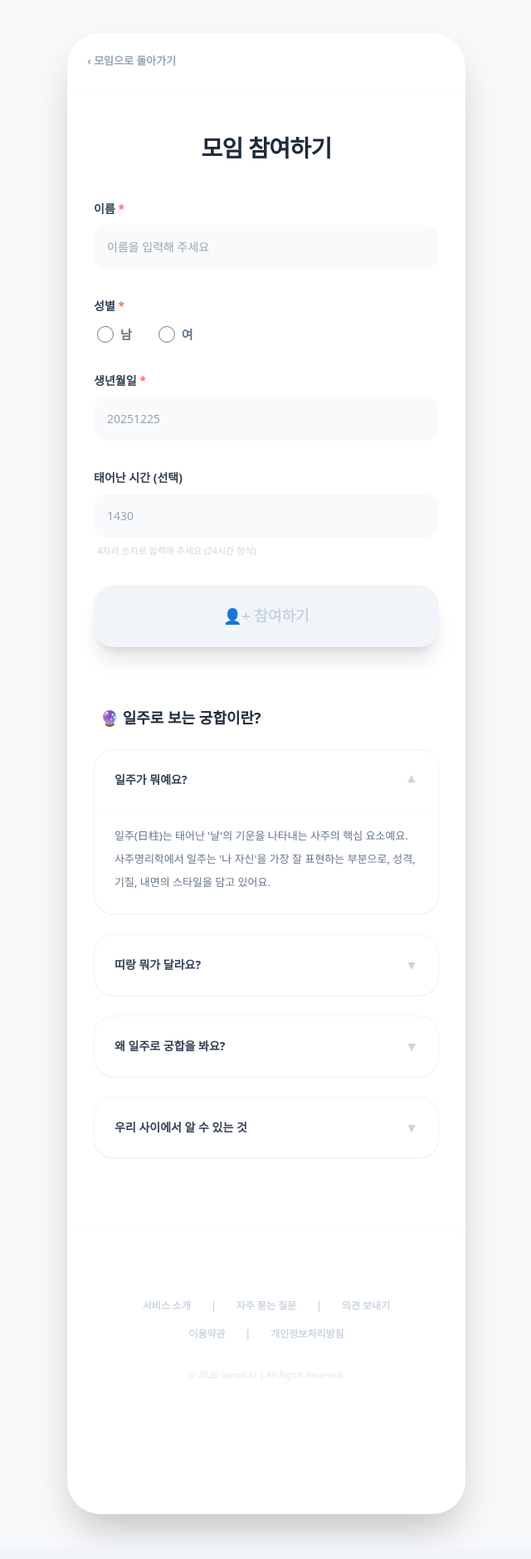
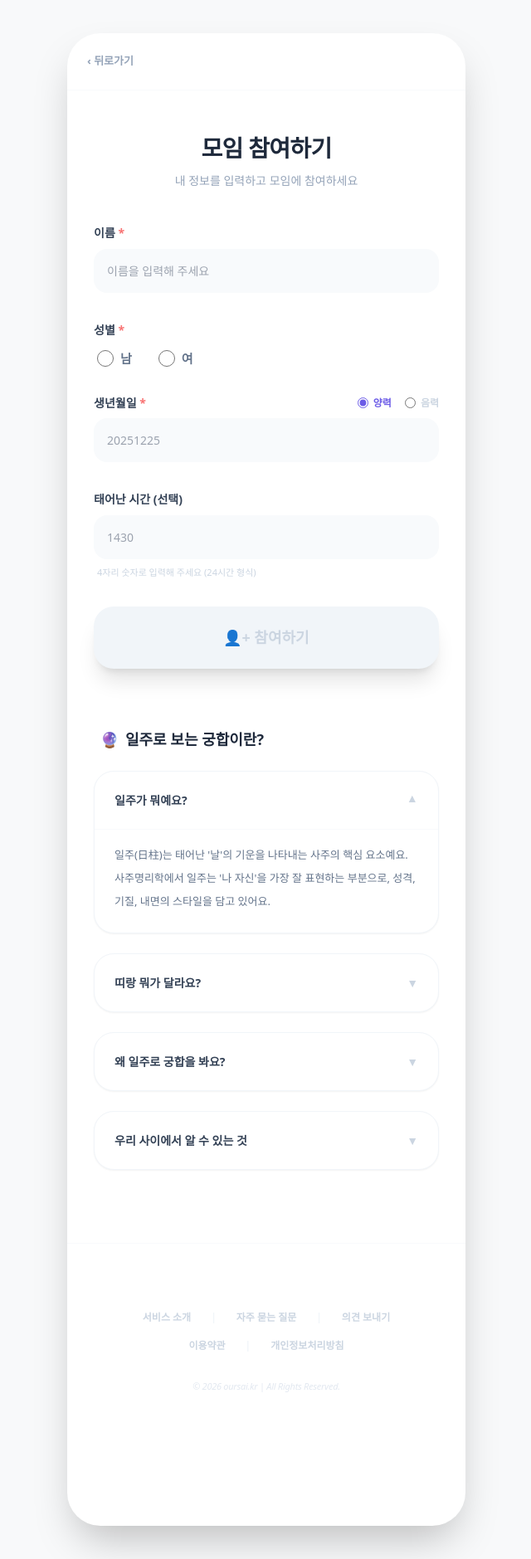
Before and after one commit to PLANB-John/oursai-web, a Next.js app: page /join in a window 1280 px wide. Shown: the whole page at 83% size, without its empty margins (319-959 px from the left). Built offline with nearby package versions, Linux system fonts and the light colour scheme.

Commit message:
Update join.js

```diff
--- a/pages/join.js
+++ b/pages/join.js
@@ -1,104 +1,206 @@
-import React, { useState } from 'react';
+import React, { useState, useEffect } from 'react';
 import Head from 'next/head';
 import { motion, AnimatePresence } from 'framer-motion';
 import { useRouter } from 'next/router';
 
 export default function JoinGroup() {
   const router = useRouter();
+  const { id } = router.query; // 주소창에서 방 ID (?id=lxddOVWl) 추출 [cite: 2026-02-17]
+
   const [openAccordion, setOpenAccordion] = useState(0);
-  const [formData, setFormData] = useState({ userName: '', gender: '', calendar: '양력', birthDate: '', birthTime: '' });
+  const [formData, setFormData] = useState({
+    userName: '',
+    gender: '',
+    calendar: '양력',
+    birthDate: '',
+    birthTime: ''
+  });
 
-  const isIljuValid = formData.userName.trim().length > 0 && formData.gender !== '' && formData.birthDate.length === 8;
+  // 필수값 입력 확인 (이름, 성별, 생년월일 8자) [cite: 2026-02-17]
+  const isIljuValid = formData.userName.trim().length > 0 &&
+                      formData.gender !== '' &&
+                      formData.birthDate.length === 8;
 
+  // 참여하기 로직 [cite: 2026-02-17]
   const handleJoin = () => {
+    if (!id) {
+      alert("잘못된 접근입니다. 모임 링크를 다시 확인해주세요.");
+      return;
+    }
+
     if (isIljuValid) {
-      const existingMembers = JSON.parse(localStorage.getItem('groupMembers') || '[]');
+      // 1. 해당 ID의 기존 방 데이터 불러오기 [cite: 2026-02-17]
+      const savedData = localStorage.getItem(`room_${id}`);
+      if (!savedData) {
+        alert("존재하지 않는 모임입니다.");
+        router.push('/');
+        return;
+      }
+
+      const roomData = JSON.parse(savedData);
+
+      // 2. 새 멤버 객체 생성 [cite: 2026-02-17]
       const newMember = {
         id: Date.now(),
         name: formData.userName,
         emoji: formData.gender === '남' ? '👦' : '👧',
-        ilju: '병인',
-        element: '화(火)',
-        desc: '새롭게 참여한 멤버입니다! 기존 멤버들과의 케미를 확인해보세요.',
-        color: '#6c5ce7'
+        birthDate: formData.birthDate,
+        isLeader: false
       };
-      localStorage.setItem('groupMembers', JSON.stringify([...existingMembers, newMember]));
-      router.push('/group');
+
+      // 3. 멤버 리스트에 추가 후 저장소 업데이트 [cite: 2026-02-17]
+      roomData.members.push(newMember);
+      localStorage.setItem(`room_${id}`, JSON.stringify(roomData));
+
+      // 4. 해당 모임의 결과 페이지로 이동
+      router.push(`/g/${id}`);
     }
   };
 
   return (
     <div className="min-h-screen bg-[#f8f9fa] flex justify-center items-start sm:py-10 font-sans text-slate-800">
-      <Head><title>모임 참여하기 | 우리 사이</title></Head>
+      <Head>
+        <title>모임 참여하기 | 우리 사이 (oursai.kr)</title>
+      </Head>
+
       <div className="w-full max-w-[480px] min-h-screen bg-white shadow-2xl flex flex-col relative overflow-hidden sm:rounded-[40px] pb-20">
+
+        {/* 상단 네비게이션 */}
         <div className="px-6 py-6 border-b border-slate-50 flex items-center">
-          <button onClick={() => router.back()} className="text-[13px] text-slate-400 font-bold flex items-center gap-1">‹ 모임으로 돌아가기</button>
+          <button onClick={() => router.back()} className="text-[13px] text-slate-400 font-bold flex items-center gap-1">
+            ‹ 뒤로가기
+          </button>
         </div>
 
         <main className="px-6 py-12 space-y-10">
-          <h1 className="text-[28px] font-black text-slate-800 tracking-tight text-center">모임 참여하기</h1>
+          <div className="text-center space-y-2">
+            <h1 className="text-[28px] font-black text-slate-800 tracking-tight">모임 참여하기</h1>
+            <p className="text-[14px] text-slate-400 font-medium">내 정보를 입력하고 모임에 참여하세요</p>
+          </div>
+
           <section className="space-y-8 px-2">
+            {/* 이름 입력 */}
             <div className="space-y-2">
               <label className="text-[14px] font-black text-slate-700">이름 <span className="text-red-400">*</span></label>
-              <input type="text" placeholder="이름을 입력해 주세요" className="w-full p-4 bg-slate-50 rounded-2xl text-[14px] focus:outline-none focus:ring-2 focus:ring-purple-100" onChange={(e) => setFormData({...formData, userName: e.target.value})} />
+              <input
+                type="text"
+                placeholder="이름을 입력해 주세요"
+                maxLength={5}
+                className="w-full p-4 bg-slate-50 rounded-2xl text-[14px] focus:outline-none focus:ring-2 focus:ring-purple-100"
+                onChange={(e) => setFormData({...formData, userName: e.target.value})}
+              />
             </div>
 
+            {/* 성별 선택 */}
             <div className="space-y-3">
               <label className="text-[14px] font-black text-slate-700">성별 <span className="text-red-400">*</span></label>
               <div className="flex gap-8 ml-1">
                 {['남', '여'].map((g) => (
                   <label key={g} className="flex items-center gap-2 cursor-pointer group">
-                    <input type="radio" name="gender" onChange={() => setFormData({...formData, gender: g})} className="w-5 h-5 accent-[#6c5ce7]" />
-                    <span className="text-[15px] font-bold text-slate-500">{g}</span>
+                    <input
+                      type="radio"
+                      name="gender"
+                      onChange={() => setFormData({...formData, gender: g})}
+                      className="w-5 h-5 accent-[#6c5ce7]"
+                    />
+                    <span className="text-[15px] font-bold text-slate-500 group-hover:text-purple-400">{g}</span>
                   </label>
                 ))}
               </div>
             </div>
 
+            {/* 생년월일 + 양력/음력 */}
             <div className="space-y-2">
-              <label className="text-[14px] font-black text-slate-700">생년월일 <span className="text-red-400">*</span></label>
-              <input type="text" placeholder="20251225" maxLength={8} className="w-full p-4 bg-slate-50 rounded-2xl text-[14px] focus:outline-none focus:ring-2 focus:ring-purple-100" onChange={(e) => setFormData({...formData, birthDate: e.target.value})} />
+              <div className="flex justify-between items-center">
+                <label className="text-[14px] font-black text-slate-700">생년월일 <span className="text-red-400">*</span></label>
+                <div className="flex gap-4 text-[12px] font-bold">
+                  {['양력', '음력'].map((type) => (
+                    <label key={type} className={`flex items-center gap-1.5 cursor-pointer transition-colors ${formData.calendar === type ? 'text-[#6c5ce7]' : 'text-slate-300'}`}>
+                      <input
+                        type="radio"
+                        name="calendar"
+                        checked={formData.calendar === type}
+                        onChange={() => setFormData({...formData, calendar: type})}
+                        className="accent-[#6c5ce7]"
+                      />
+                      {type}
+                    </label>
+                  ))}
+                </div>
+              </div>
+              <input
+                type="text"
+                placeholder="20251225"
+                maxLength={8}
+                className="w-full p-4 bg-slate-50 rounded-2xl text-[14px] focus:outline-none focus:ring-2 focus:ring-purple-100"
+                onChange={(e) => setFormData({...formData, birthDate: e.target.value})}
+              />
             </div>
 
-            {/* 태어난 시간 필드 추가 [cite: 2026-02-17] */}
+            {/* 태어난 시간 입력 (선택) [cite: 2026-02-17] */}
             <div className="space-y-2">
               <label className="text-[14px] font-black text-slate-700">태어난 시간 (선택)</label>
-              <input type="text" placeholder="1430" className="w-full p-4 bg-slate-50 rounded-2xl text-[14px] focus:outline-none" onChange={(e) => setFormData({...formData, birthTime: e.target.value})} />
+              <input
+                type="text"
+                placeholder="1430"
+                maxLength={4}
+                className="w-full p-4 bg-slate-50 rounded-2xl text-[14px] focus:outline-none focus:ring-2 focus:ring-purple-100"
+                onChange={(e) => setFormData({...formData, birthTime: e.target.value})}
+              />
               <p className="text-[11px] text-slate-300 font-medium ml-1">4자리 숫자로 입력해 주세요 (24시간 형식)</p>
             </div>
 
-            <button onClick={handleJoin} disabled={!isIljuValid} className={`w-full py-6 rounded-[24px] font-black text-[18px] transition-all shadow-xl ${isIljuValid ? 'bg-[#6c5ce7] text-white shadow-purple-100 active:scale-95' : 'bg-slate-100 text-slate-300 cursor-not-allowed'}`}>
+            <button
+              onClick={handleJoin}
+              disabled={!isIljuValid}
+              className={`w-full py-6 rounded-[24px] font-black text-[18px] transition-all shadow-xl ${isIljuValid ? 'bg-[#6c5ce7] text-white shadow-purple-100 active:scale-95' : 'bg-slate-100 text-slate-300 cursor-not-allowed'}`}
+            >
               👤+ 참여하기
             </button>
 
+            {/* --- 수정사항: 하단 상세 아코디언 가이드 (4단계) --- */}
             <div className="pt-10 space-y-6">
-              <h2 className="text-[18px] font-black text-slate-800 px-2">🔮 일주로 보는 궁합이란?</h2>
+              <h2 className="text-[18px] font-black text-slate-800 flex items-center gap-2 px-2">
+                <span className="text-[#6c5ce7]">🔮</span> 일주로 보는 궁합이란?
+              </h2>
               {[
                 { q: "일주가 뭐예요?", a: "일주(日柱)는 태어난 '날'의 기운을 나타내는 사주의 핵심 요소예요. 사주명리학에서 일주는 '나 자신'을 가장 잘 표현하는 부분으로, 성격, 기질, 내면의 스타일을 담고 있어요." },
                 { q: "띠랑 뭐가 달라요?", a: "띠는 태어난 해(년)를 기준으로 하지만, 일주는 태어난 날을 기준으로 합니다. 띠가 사회적인 겉모습이라면, 일주는 나 자신의 본질적인 기운과 속마음을 보기에 더 적합합니다." },
-                { q: "왜 일주로 궁합을 봐요?", a: "일주는 개인의 기질과 내면 에너지를 가장 정확하게 담고 있어, 서로 다른 두 사람이 만났을 때 생기는 화학 반응을 깊이 있게 분석할 수 있습니다." },
-                { q: "우리 사이에서 알 수 있는 것", a: "멤버 간의 1:1 케미 등급과 관계의 특징, 그리고 전체 모임의 조화도를 시각적인 네트워크 그래프로 확인할 수 있습니다. 전통적인 사주를 현대적인 네트워크로 만나보세요!" }
+                { q: "왜 일주로 궁합을 봐요?", a: "일주는 개인의 기질과 내면 에너지를 가장 정확하게 담고 있어, 서로 다른 두 사람이 만났을 때 생기는 화학 반응을 깊이 있게 분석할 수 있습니다. [cite: 2026-02-16]" },
+                { q: "우리 사이에서 알 수 있는 것", a: "멤버 간의 1:1 케미 등급과 관계의 특징, 그리고 전체 모임의 조화도를 시각적인 네트워크 그래프로 확인할 수 있습니다. 전통적인 사주를 현대적인 네트워크로 만나보세요! [cite: 2026-02-16]" }
               ].map((item, idx) => (
                 <div key={idx} className="bg-white rounded-3xl border border-slate-100 overflow-hidden shadow-sm">
-                  <button onClick={() => setOpenAccordion(openAccordion === idx ? null : idx)} className="w-full p-6 flex justify-between items-center text-left">
-                    <span className="text-[14px] font-bold text-slate-700">{item.q}</span>
-                    <span className={`text-slate-300 transition-transform ${openAccordion === idx ? 'rotate-180' : ''}`}>▼</span>
+                  <button onClick={() => setOpenAccordion(openAccordion === idx ? null : idx)} className="w-full p-6 flex justify-between items-center text-left font-bold text-slate-700 text-[14px]">
+                    {item.q} <span className={`text-slate-300 transition-transform ${openAccordion === idx ? 'rotate-180' : ''}`}>▼</span>
                   </button>
-                  {openAccordion === idx && <div className="px-6 pb-6 text-[13px] text-slate-500 leading-7 border-t border-slate-50 pt-4">{item.a}</div>}
+                  <AnimatePresence>
+                    {openAccordion === idx && (
+                      <motion.div initial={{ height: 0, opacity: 0 }} animate={{ height: 'auto', opacity: 1 }} exit={{ height: 0, opacity: 0 }} className="px-6 pb-6 text-[13px] text-slate-500 leading-7 border-t border-slate-50 pt-4">
+                        {item.a}
+                      </motion.div>
+                    )}
+                  </AnimatePresence>
                 </div>
               ))}
             </div>
           </section>
         </main>
 
+        {/* --- 수정사항: 하단 표준 푸터 (5종 링크) --- */}
         <footer className="px-8 py-20 bg-white text-center border-t border-slate-50 mt-10">
           <div className="flex justify-center gap-6 text-[12px] text-slate-300 font-bold mb-4">
-            <a href="/intro">서비스 소개</a><span>|</span><a href="/faq">자주 묻는 질문</a><span>|</span><a href="/feedback">의견 보내기</a>
+            <a href="/intro" className="hover:text-purple-400">서비스 소개</a>
+            <span className="text-slate-100">|</span>
+            <a href="/faq" className="hover:text-purple-400">자주 묻는 질문</a>
+            <span className="text-slate-100">|</span>
+            <a href="/feedback" className="hover:text-purple-400">의견 보내기</a>
           </div>
           <div className="flex justify-center gap-6 text-[12px] text-slate-300 font-bold mb-8">
-            <a href="/terms">이용약관</a><span>|</span><a href="/privacy">개인정보처리방침</a>
+            <a href="/terms" className="hover:text-purple-400">이용약관</a>
+            <span className="text-slate-100">|</span>
+            <a href="/privacy" className="hover:text-purple-400">개인정보처리방침</a>
           </div>
-          <p className="text-[11px] text-slate-200 font-medium italic">© 2026 oursai.kr | All Rights Reserved.</p>
+          <p className="text-[11px] text-slate-200 font-medium italic tracking-tight">© 2026 oursai.kr | All Rights Reserved.</p>
         </footer>
       </div>
     </div>
```
